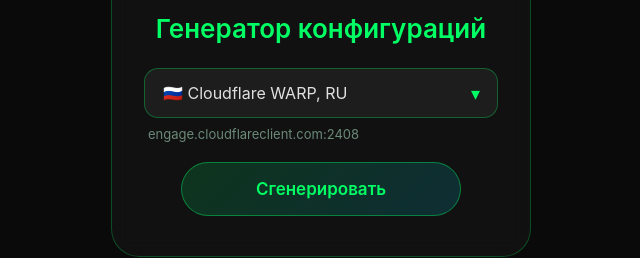
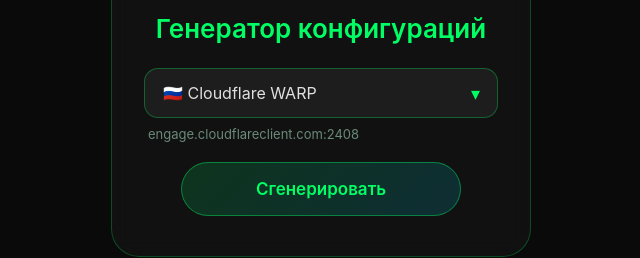
Before and after one commit to NelverRu/GreenWARP_Generator, a website: page index.html in a window 1280 px wide. Shown: the part 529-787 px from the top of the page, 319-959 px from the left. Drawn offline with Linux system fonts and the light colour scheme.

Commit message:
Update index.html

```diff
--- a/index.html
+++ b/index.html
@@ -275,7 +275,7 @@
             <div class="select-wrapper">
                 <select id="endpointSelect">
             <option value="standard" data-endpoint="engage.cloudflareclient.com:2408" data-name="Cloudflare WARP">
-                🇷🇺 Cloudflare WARP, RU
+                🇷🇺 Cloudflare WARP
             </option>
             <option value="fr" data-endpoint="147.135.212.152:5242" data-name="Roubaix, FR">
                 🇫🇷 Roubaix, FR
```
